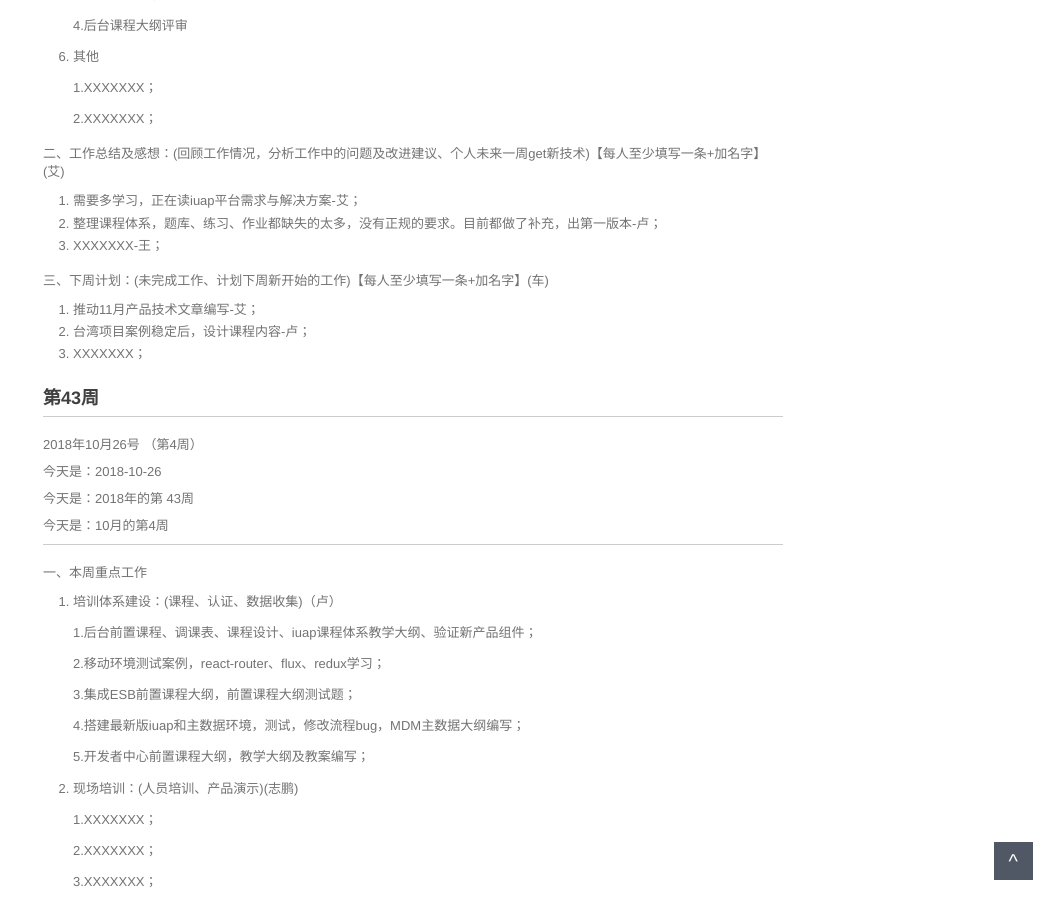
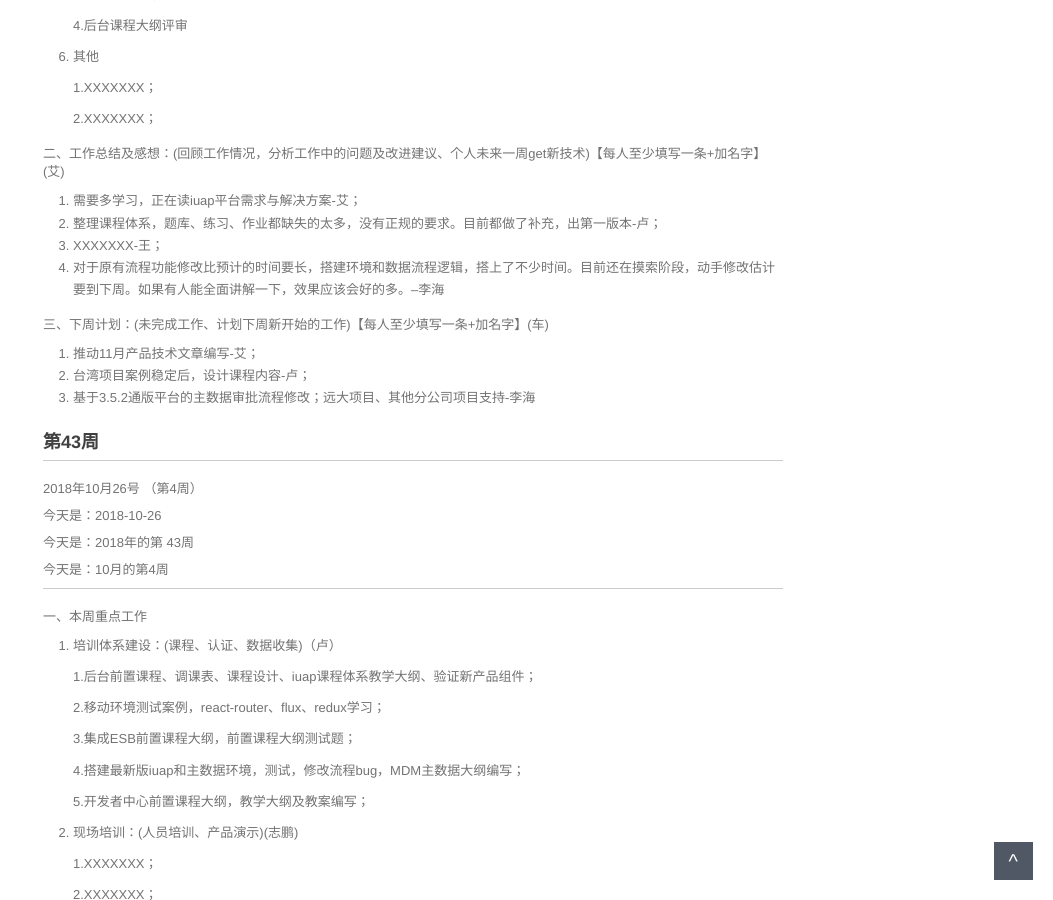
Before and after one commit to walllFlower/blog, a Jekyll site: the page built from _posts/2018-07-17-day_report_cxz.md, in a window 1280 px wide and 900 px high, scrolled down 1174 px. Shown: the whole window, without its empty margins (227-1280 px from the left). Built offline with Jekyll 4.4.1, drawn with Linux system fonts in a browser that asks for light colours; comment, search, counter and statistics services are not loaded.

Commit message:
Update 2018-07-17-day_report_cxz.md
1102

```diff
--- a/_posts/2018-07-17-day_report_cxz.md
+++ b/_posts/2018-07-17-day_report_cxz.md
@@ -80,12 +80,13 @@ categories: 技术运营工作周报
 1. 需要多学习，正在读iuap平台需求与解决方案-艾；
 2. 整理课程体系，题库、练习、作业都缺失的太多，没有正规的要求。目前都做了补充，出第一版本-卢；
 3. XXXXXXX-王；
+4. 对于原有流程功能修改比预计的时间要长，搭建环境和数据流程逻辑，搭上了不少时间。目前还在摸索阶段，动手修改估计要到下周。如果有人能全面讲解一下，效果应该会好的多。--李海
 
 三、下周计划：(未完成工作、计划下周新开始的工作)【每人至少填写一条+加名字】(车)
 
 1. 推动11月产品技术文章编写-艾；
 2. 台湾项目案例稳定后，设计课程内容-卢；
-3. XXXXXXX；
+3. 基于3.5.2通版平台的主数据审批流程修改；远大项目、其他分公司项目支持-李海
 
 
 
```
